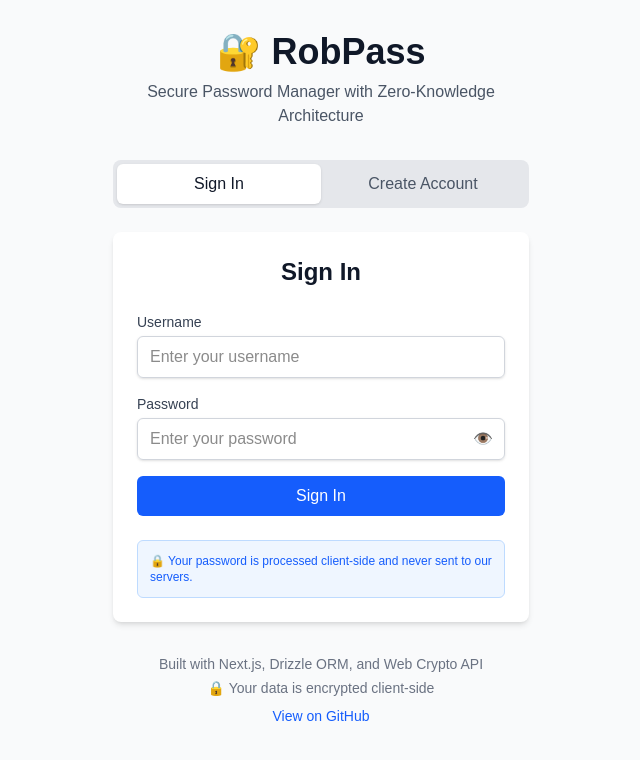
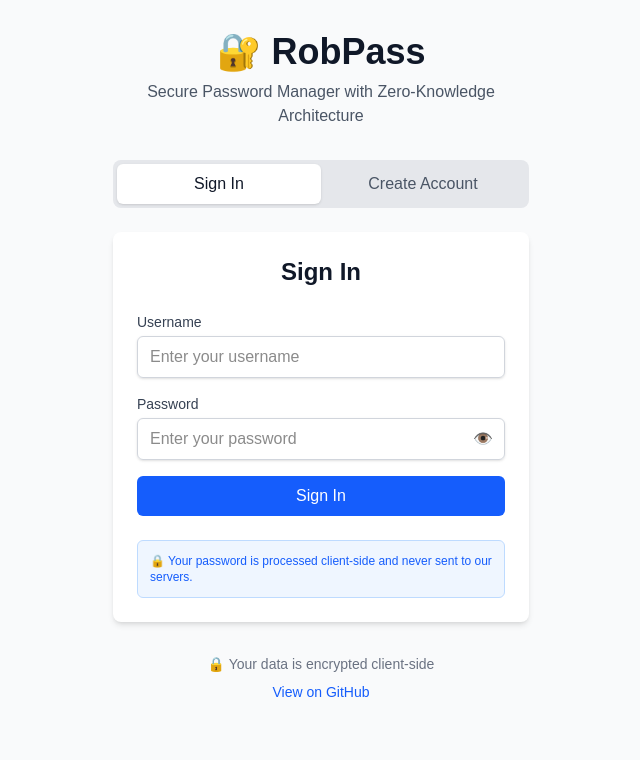
Before and after one commit to robertjshirts/robpass, a Next.js app: page / in a window 1280 px wide. Shown: the top 760 px of the page, without its empty margins (319-959 px from the left). Built offline with nearby package versions, Linux system fonts and the light colour scheme.

Commit message:
remove cringe

```diff
--- a/src/app/page.tsx
+++ b/src/app/page.tsx
@@ -125,7 +125,6 @@ function HomeContent() {
         {/* Footer */}
         <div className="mt-8 py-6 border-t border-gray-200 dark:border-gray-700">
           <div className="max-w-4xl mx-auto px-4 text-center text-sm text-gray-500 dark:text-gray-400">
-            <p>Built with Next.js, Drizzle ORM, and Web Crypto API</p>
             <p className="mt-1">🔒 Your data is encrypted client-side</p>
             <p className="mt-2">
               <a
@@ -189,7 +188,6 @@ function HomeContent() {
 
         {/* Footer */}
         <div className="mt-8 text-center text-sm text-gray-500 dark:text-gray-400">
-          <p>Built with Next.js, Drizzle ORM, and Web Crypto API</p>
           <p className="mt-1">🔒 Your data is encrypted client-side</p>
           <p className="mt-2">
             <a
```
